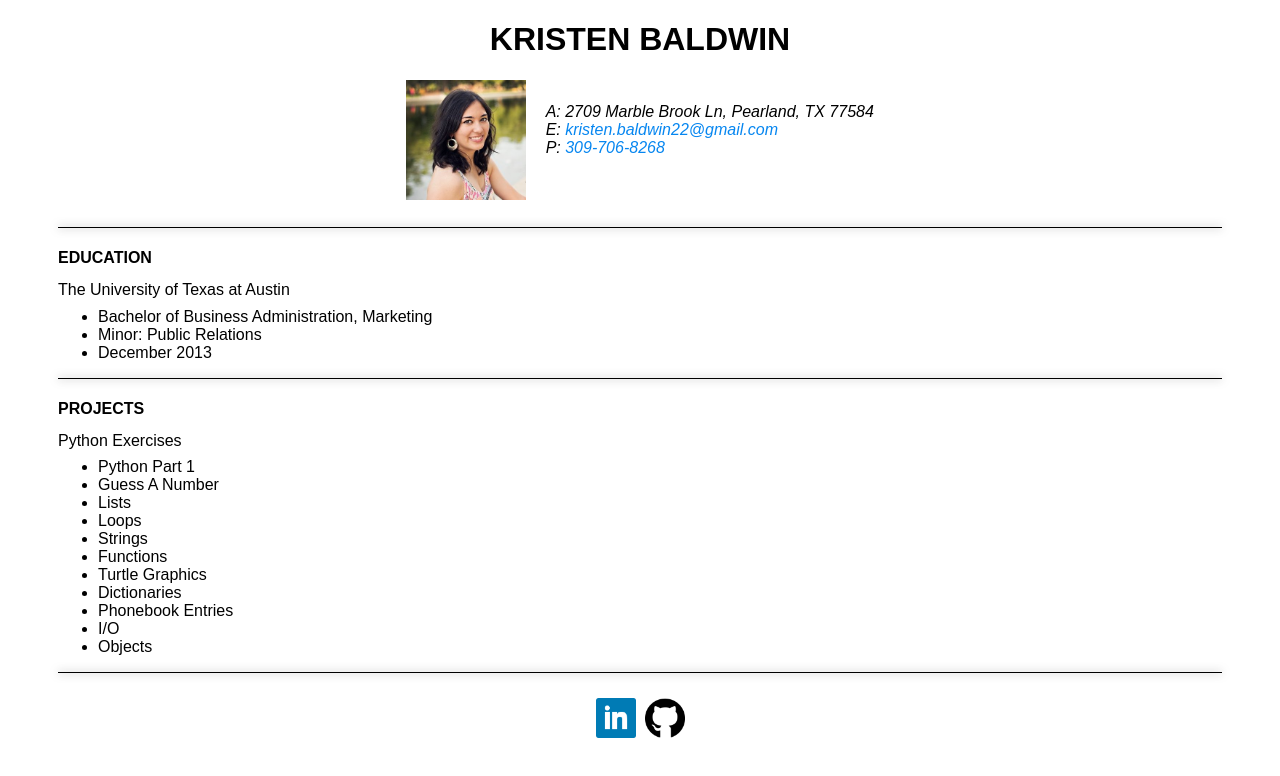
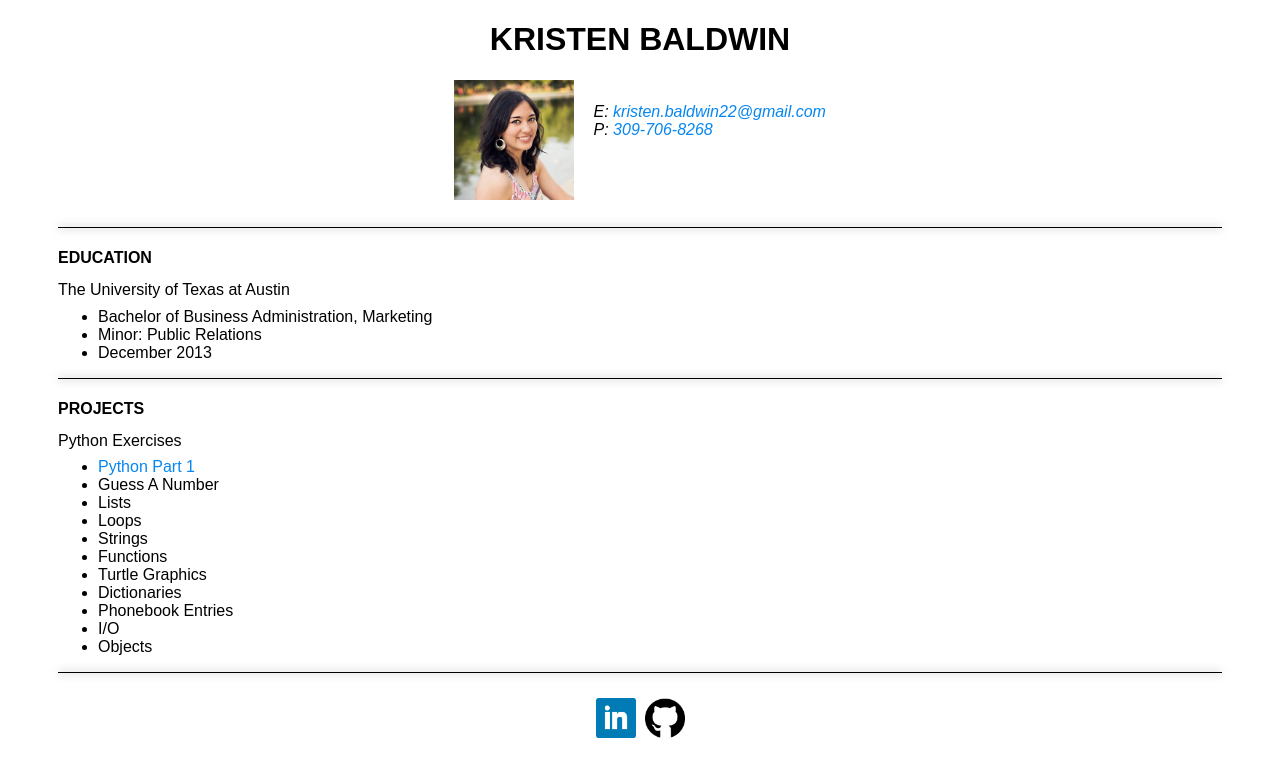
Before and after one commit to kristenbaldwin/kristenbaldwin.github.io, a plain HTML site: page index.html in a window 1280 px wide. Drawn offline with Linux system fonts and the light colour scheme.

Commit message:
remove address

```diff
--- a/index.html
+++ b/index.html
@@ -12,8 +12,7 @@
     <div id="header">
       <img class="headshot" src="Resume/Images/headshot.jpg" alt="Kristen Baldwin">
       <p class="contact-info">
-          A: 2709 Marble Brook Ln, Pearland, TX 77584
-          <br />E: <a href="mailto:kristen.baldwin22@gmail.com">kristen.baldwin22@gmail.com</a>
+          E: <a href="mailto:kristen.baldwin22@gmail.com">kristen.baldwin22@gmail.com</a>
           <br />P: <a href="tel:3097068268">309-706-8268</a>
       </p>
     </div>
@@ -29,7 +28,7 @@
     <h4>PROJECTS</h4>
     <p class="close-line-spacing">Python Exercises</p>
     <ul>
-      <li>Python Part 1</li>
+      <li><a href="http://krbaldwin.com/Resume/Projects/python-part1-exercises.html" target="_blank">Python Part 1</a></li>
       <li>Guess A Number</li>
       <li>Lists</li>
       <li>Loops</li>
@@ -42,10 +41,6 @@
       <li>Objects</li>
     </ul>
     <hr />
-
-
-
-
     <div class="footer">
       <table style="width:100px; margin: auto;">
         <tr>
```
